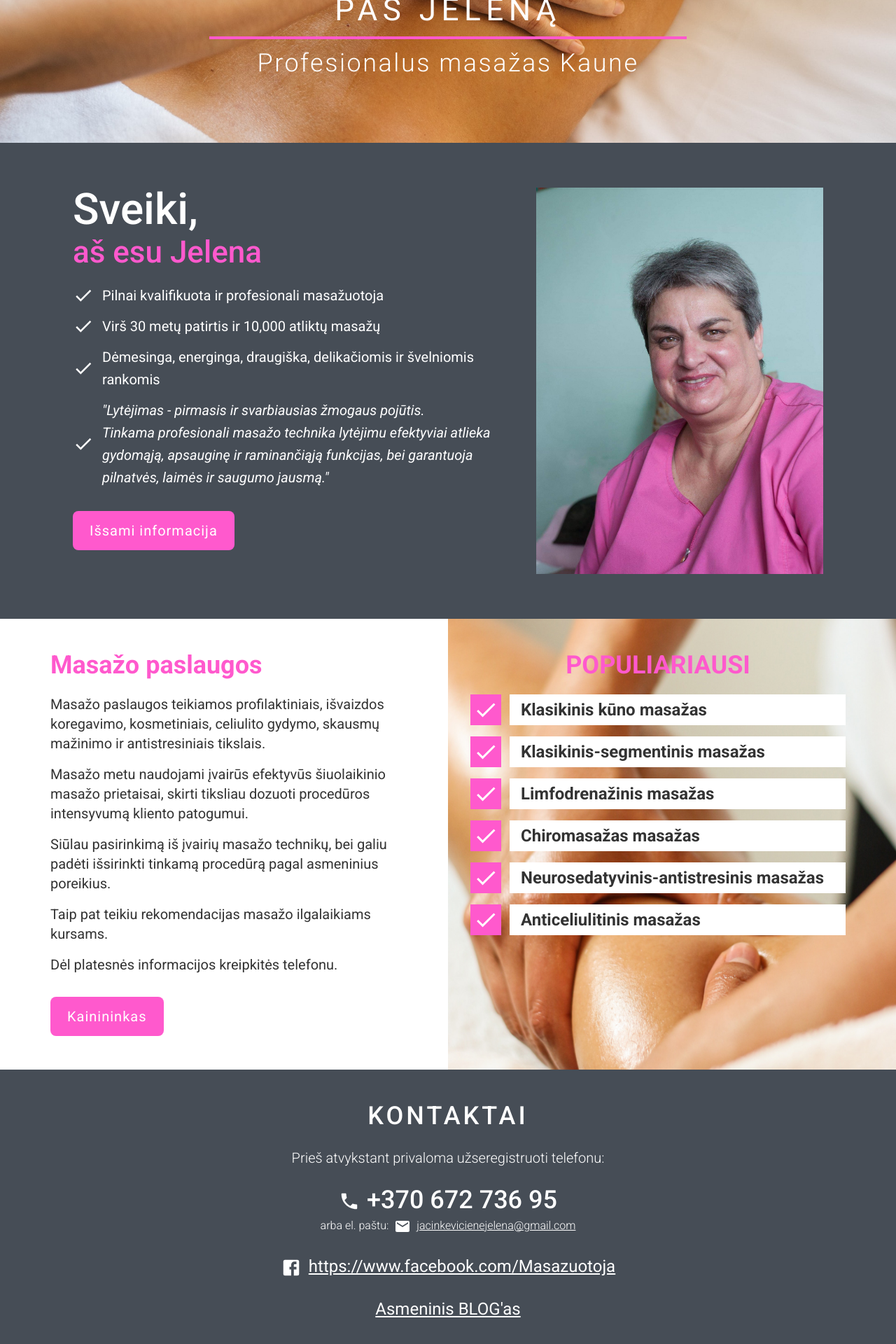
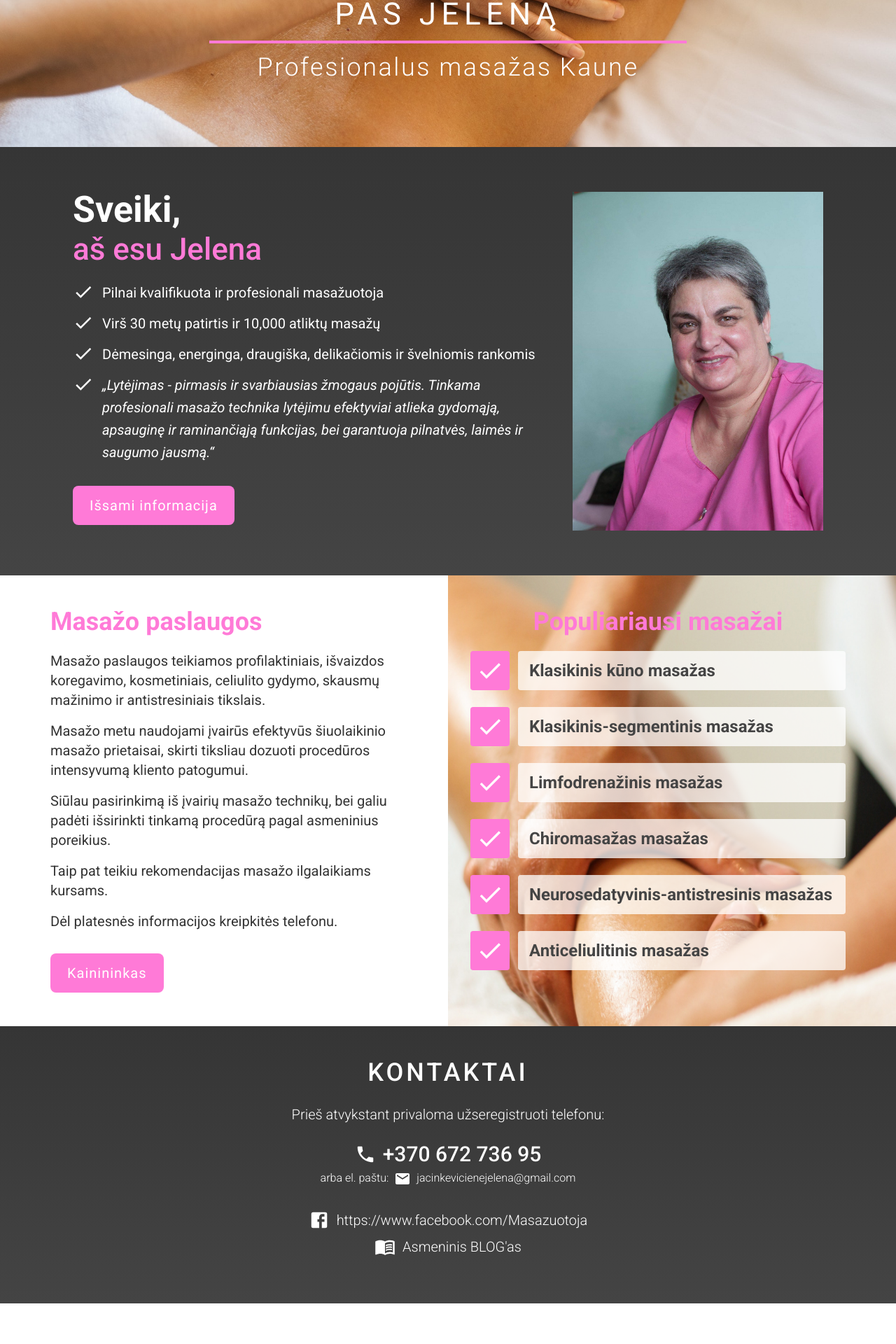
Before and after one commit to irgipaulius/website-masazai.net, a React (Create React App) app: page / in a window 1280 px wide. Shown: the part 610-2530 px from the top of the page at 70% size. After the commit the page ends 2472 px from the top, so only its background shows below. Built offline with nearby package versions, Linux system fonts and the light colour scheme.

Commit message:
CSS update + pastel colors (without media queries and without modal CSS)

```diff
--- a/src/components/About.js
+++ b/src/components/About.js
@@ -40,9 +40,8 @@ export default function About() {
             <li className={about_text_list_item}>
               <AboutCheckmark />
               <blockquote>
-                <i>"Lytėjimas - pirmasis ir svarbiausias žmogaus pojūtis.<br/>
-                Tinkama profesionali masažo technika lytėjimu efektyviai atlieka gydomąją, apsauginę ir
-                raminančiąją funkcijas, bei garantuoja pilnatvės, laimės ir saugumo jausmą."</i>
+                <i>„Lytėjimas - pirmasis ir svarbiausias žmogaus pojūtis. Tinkama profesionali masažo technika lytėjimu efektyviai atlieka gydomąją, apsauginę ir
+                raminančiąją funkcijas, bei garantuoja pilnatvės, laimės ir saugumo jausmą.“</i>
               </blockquote>
             </li>
           </ul>
--- a/src/components/About.module.css
+++ b/src/components/About.module.css
@@ -1,5 +1,6 @@
 .about {
-  background-color: #464d56;
+  /* background-color: var(--background); */
+  background: linear-gradient(180deg, #353535 0%, var(--background));
 }
 
 .about_container {
@@ -18,7 +19,7 @@
 }
 
 .about_text_container {
-  width: 60%;
+  width: 65%;
   color: white;
   font-size: 1.8rem;
 
@@ -27,15 +28,15 @@
   /* border: 1px solid red; */
 }
 .about_title {
-  font-size: 6.2rem;
-  font-weight: 500;
+  font-size: 5.2rem;
+  font-weight: 600;
   margin-bottom: 0.8rem;
 }
 .about_subtitle {
   font-size: 4.4rem;
   font-weight: 500;
   margin-bottom: 2.4rem;
-  color: #ff59cd;
+  color: var(--primary);
 }
 
 .about_text {
@@ -49,16 +50,12 @@
 }
 .about_text_list_item {
   display: flex;
-  align-items: center;
+  align-items: flex-start;
   gap: 1.2rem;
 }
-/* .about_checkmark {
-  min-width: 3rem;
-  height: 3rem;
-} */
 
 .about_image_container {
-  width: 40%;
+  width: 35%;
   /* height: 300px; */
   overflow: hidden;
 
--- a/src/components/Contacts.js
+++ b/src/components/Contacts.js
@@ -1,6 +1,6 @@
 import React from "react";
 
-import { PhoneIconSvg, EmailIconSvg, FacebookIconSvg } from "./MuiIcons";
+import { PhoneIconSvg, EmailIconSvg, FacebookIconSvg, BlogIconSvg } from "./MuiIcons";
 
 import styles from "./Contacts.module.css";
 
@@ -14,6 +14,7 @@ export default function Contacts() {
     mob,
     email,
     email_link,
+    contacts_facebook_blog,
     contacts_facebook,
   } = styles;
 
@@ -21,9 +22,7 @@ export default function Contacts() {
     <div className={contacts} id="Kontaktai">
       <div className={contacts_container}>
         <p className={contacts_title}>KONTAKTAI</p>
-        <p className={contacts_subtitle}>
-          Prieš atvykstant privaloma užseregistruoti telefonu:
-        </p>
+        <p className={contacts_subtitle}>Prieš atvykstant privaloma užseregistruoti telefonu:</p>
         <div className={contacts_mob_email}>
           <a className={mob} href="tel:+37067273695">
             <PhoneIconSvg />
@@ -31,28 +30,22 @@ export default function Contacts() {
           </a>
           <div className={email}>
             arba el. paštu:
-            <a
-              className={email_link}
-              href="mailto:jacinkevicienejelena@gmail.com"
-            >
+            <a className={email_link} href="mailto:jacinkevicienejelena@gmail.com">
               <EmailIconSvg />
               jacinkevicienejelena@gmail.com
             </a>
           </div>
         </div>
-        <a
-          className={contacts_facebook}
-          href="https://www.facebook.com/Masazuotoja"
-        >
-          <FacebookIconSvg />
-          https://www.facebook.com/Masazuotoja
-        </a>
-        <a
-          className={contacts_facebook}
-          href="https://euromasazas.blogspot.com/"
-        >
-          Asmeninis BLOG'as
-        </a>
+        <div className={contacts_facebook_blog}>
+          <a className={contacts_facebook} href="https://www.facebook.com/Masazuotoja">
+            <FacebookIconSvg />
+            https://www.facebook.com/Masazuotoja
+          </a><br/>
+          <a className={contacts_facebook} href="https://euromasazas.blogspot.com/">
+            <BlogIconSvg />
+            Asmeninis BLOG'as
+          </a>
+        </div>
       </div>
     </div>
   );
--- a/src/components/Contacts.module.css
+++ b/src/components/Contacts.module.css
@@ -1,5 +1,6 @@
 .contacts {
-  background-color: #464d56;
+  background-color: var(--background);
+  background: linear-gradient(180deg, #353535 0%, var(--background));
   max-width: 100%;
 }
 
@@ -38,21 +39,24 @@
 .mob,
 .mob:link,
 .mob:visited {
-  font-size: 3.6rem;
+  font-size: 3rem;
   font-weight: 500;
   margin-bottom: 0.8rem;
-  display: inline-block;
+  /* display: inline-block; */
   color: white;
 
   text-decoration: none;
   cursor: pointer;
   transition: all 0.3s;
 
+  display: inline-flex;
+  align-items: center;
+
   /* border: 1px solid blue; */
 }
 .mob:hover,
 .mob:active {
-  color: #ff59cd;
+  color: var(--hover);
 }
 
 .email {
@@ -68,6 +72,7 @@
   font-size: 1.6rem;
   font-weight: 300;
   color: white;
+  text-decoration: none;
 }
 .email_link:hover,
 .email_link:active {
@@ -76,17 +81,31 @@
   transition: all 0.2s ease-out;
 }
 
+.contacts_facebook_blog {
+}
+
 .contacts_facebook,
 .contacts_facebook:link,
 .contacts_facebook:visited {
-  font-size: 2.4rem;
+  font-size: 2rem;
+  font-weight: 300;
   color: white;
+  text-decoration: none;
+  /* display: inline-block; */
+
+  display: inline-flex;
+  align-items: center;
+
+  /* border: 1px solid blue; */
 }
 .contacts_facebook:hover,
 .contacts_facebook:active {
   color: #ff59cd;
   text-decoration: underline;
   transition: all 0.2s ease-out;
+}
+.contacts_facebook:first-child {
+  margin-bottom: 0.8rem;
 }
 
 /**************************/
--- a/src/components/Hero.module.css
+++ b/src/components/Hero.module.css
@@ -46,7 +46,7 @@
 .hero_line {
   margin: 0 20%;
   height: 0.4rem;
-  background-color: #ff59cd;
+  background-color: var(--primary);
 }
 
 /**************************/
--- a/src/components/Main.module.css
+++ b/src/components/Main.module.css
@@ -39,10 +39,15 @@
   font-size: 3.6rem;
   font-weight: 600;
   margin-bottom: 2.4rem;
-  color: #ff59cd;
+  color: var(--primary);
 }
-.points_container_title {
+.points_container_title_pop {
+  font-size: 3.6rem;
+  font-weight: 600;
+  margin-bottom: 2.4rem;
+  color: var(--primary);
   text-align: center;
+  /* text-shadow: 0 0 1.8rem rgba(0, 0, 0, 0.25); */
 }
 .main_text {
   font-size: 2rem;
@@ -52,7 +57,7 @@
 .main_text:last-of-type {
   margin-bottom: 0;
 }
-.main_btn {
+/* .main_btn {
   font-family: inherit;
   font-size: 2rem;
   letter-spacing: 1px;
@@ -67,7 +72,7 @@
 .main_btn:hover {
   background-color: #cc47a4;
   transition: all 0.2s ease-out;
-}
+} */
 
 .main_image_container {
   width: 50%;
@@ -99,34 +104,29 @@
 
   display: flex;
   flex-direction: column;
-  gap: 1.6rem;
+  gap: 2.4rem;
 }
 .points_text_list_item {
   font-size: 2.4rem;
   font-weight: 600;
+  color: #444;
 
   display: flex;
-  align-items: center;
+  align-items: flex-start;
 
   gap: 1.2rem;
 
-  cursor: pointer;
+  /* cursor: pointer; */
 }
 .points_text_list_item span {
-  background-color: white;
+  background-color: rgba(255, 255, 255, 0.75);
+  border-radius: 4px;
 
   flex-grow: 1;
   /* flex-basis: 100%; */
 
-  padding: 1rem 1.6rem;
+  padding: 1.6rem;
 }
-/* .points_text_checkmark {
-  min-width: 4.4rem;
-  height: 4.4rem;
-  padding: 0.4rem;
-  background-color: #ff59cd;
-  color: white;
-} */
 
 /**************************/
 /* BELOW 640px (Tablet) */
--- a/src/components/Main/Popular.js
+++ b/src/components/Main/Popular.js
@@ -9,6 +9,7 @@ export default function Popular() {
     main_image_container,
     points_container,
     points_container_title,
+    points_container_title_pop,
     points_text,
     points_text_list_item,
   } = styles;
@@ -17,7 +18,7 @@ export default function Popular() {
     <>
       <div className={main_image_container}>
         <div className={points_container}>
-          <p className={points_container_title}>POPULIARIAUSI</p>
+          <p className={points_container_title_pop}>Populiariausi masažai</p>
           <ul className={points_text}>
             <li className={points_text_list_item}>
               <MainCheckmark />
--- a/src/components/MuiIcons.js
+++ b/src/components/MuiIcons.js
@@ -5,6 +5,7 @@ import PhoneIcon from "@material-ui/icons/Phone";
 
 import MailIcon from "@material-ui/icons/Mail";
 import FacebookIcon from "@material-ui/icons/Facebook";
+import MenuBookIcon from "@material-ui/icons/MenuBook";
 
 export function AboutCheckmark() {
   const style = {
@@ -16,10 +17,11 @@ export function AboutCheckmark() {
 
 export function MainCheckmark() {
   const style = {
-    fontSize: "4.4rem",
-    padding: "0.4rem",
-    backgroundColor: "#ff59cd",
+    fontSize: "5.6rem",
+    padding: "0.8rem",
+    backgroundColor: "var(--primary)",
     color: "white",
+    borderRadius: "4px",
   };
 
   return <CheckIcon style={style} />;
@@ -55,3 +57,13 @@ export function FacebookIconSvg() {
 
   return <FacebookIcon style={style} />;
 }
+
+export function BlogIconSvg() {
+  const style = {
+    fontSize: "3rem",
+    marginRight: "1rem",
+    verticalAlign: "middle",
+  };
+
+  return <MenuBookIcon style={style} />;
+}
--- a/src/components/NavBar.module.css
+++ b/src/components/NavBar.module.css
@@ -16,11 +16,14 @@
 .navbar_mob,
 .navbar_mob:link,
 .navbar_mob:visited {
-  padding: 0.8rem 0;
+  padding: 1.2rem 0;
   font-size: 3.2rem;
   font-weight: 600;
-  display: inline-block;
-  color: #333;
+  /* display: inline-block; */
+  color: #444;
+
+  display: inline-flex;
+  align-items: center;
 
   text-decoration: none;
   cursor: pointer;
@@ -30,7 +33,7 @@
 }
 .navbar_mob:hover,
 .navbar_mob:active {
-  color: #cc47a4;
+  color: var(--hover);
 }
 
 .navbar_line_container {
@@ -46,13 +49,14 @@
   flex-grow: 1;
   /* flex-basis: 100%; */
 
-  background-color: #ff59cd;
+  background-color: var(--primary);
 
   /* border: 1px solid green; */
 }
 
 .navbar_menu_container {
-  background: linear-gradient(90deg, rgb(83, 79, 79) 0%, rgb(42, 34, 42) 100%);
+  /* background: linear-gradient(90deg, rgb(83, 79, 79) 0%, rgb(42, 34, 42) 100%); */
+  background: var(--background);
 }
 .nav_menu {
   max-width: 120rem;
@@ -85,7 +89,7 @@
   /* border: 1px solid red; */
 }
 .nav_links:hover {
-  border-bottom: 0.8rem solid #ff59cd;
+  border-bottom: 0.8rem solid var(--primary);
   transition: all 0.2s ease-out;
 }
 
--- a/src/components/PanelButton.module.css
+++ b/src/components/PanelButton.module.css
@@ -3,7 +3,7 @@
   font-size: 2rem;
   letter-spacing: 1px;
   color: white;
-  background-color: #ff59cd;
+  background-color: var(--primary);
   border: none;
   border-radius: 8px;
   margin-top: 3.2rem;
@@ -11,7 +11,7 @@
   cursor: pointer;
 }
 .panel_btn:hover {
-  background-color: #cc47a4;
+  background-color: var(--hover);
   transition: all 0.2s ease-out;
 }
 
--- a/src/index.css
+++ b/src/index.css
@@ -56,6 +56,18 @@ Default: 8px
 - Spacing system (px)
 2 / 4 / 8 / 12 / 16 / 24 / 32 / 48 / 64 / 80 / 96 / 128
 */
+/* https://www.colorhunt.co/palette/f7dad9fff5dad6d2c45d534a */
+:root {
+  /* --primary: #F7DAD9; */
+  --primary: #ff7ad7;
+  /* https://maketintsandshades.com/#ff59cd */
+  --secondary: #fff5da;
+  --optional: #d6d2c4;
+  /* --background: #5d534a; */
+  --background: #444;
+  --hover: #cc47a4;
+  --hover2: #b33e90;
+}
 
 * {
   margin: 0;
```
